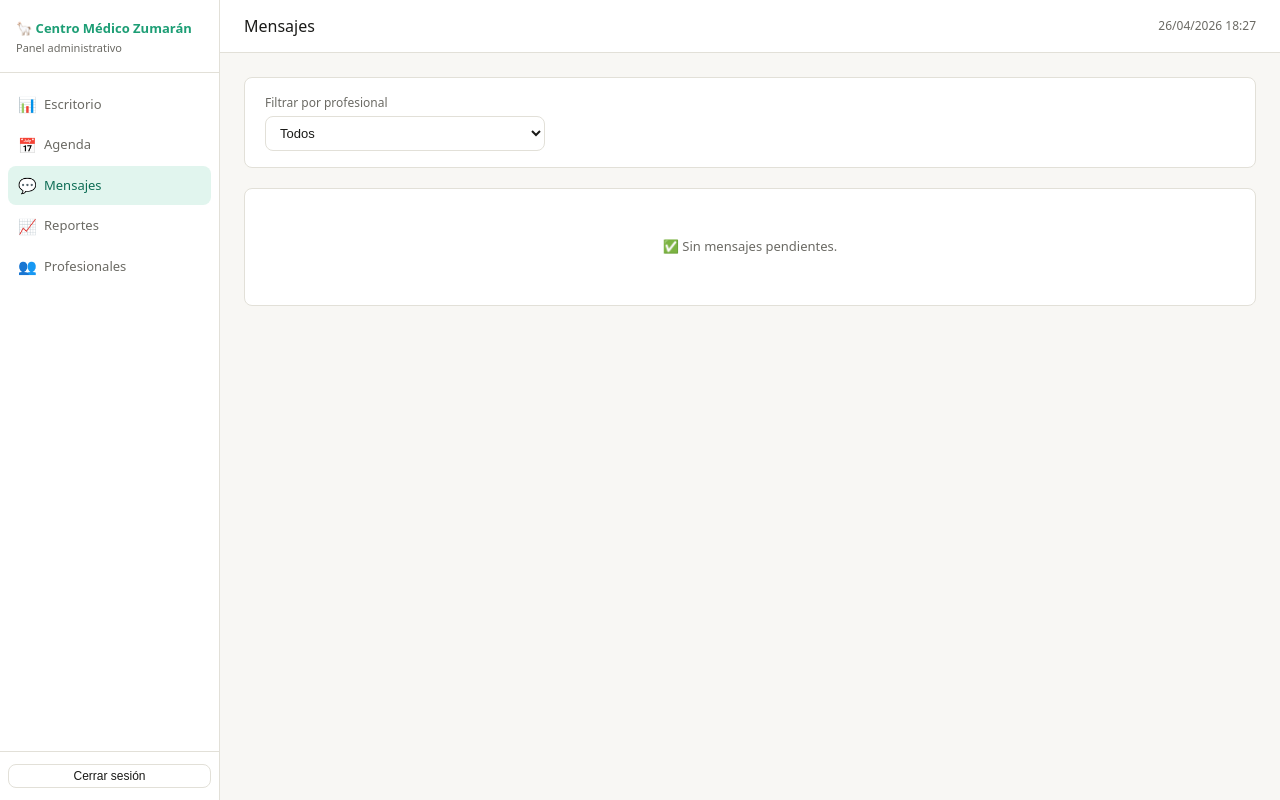
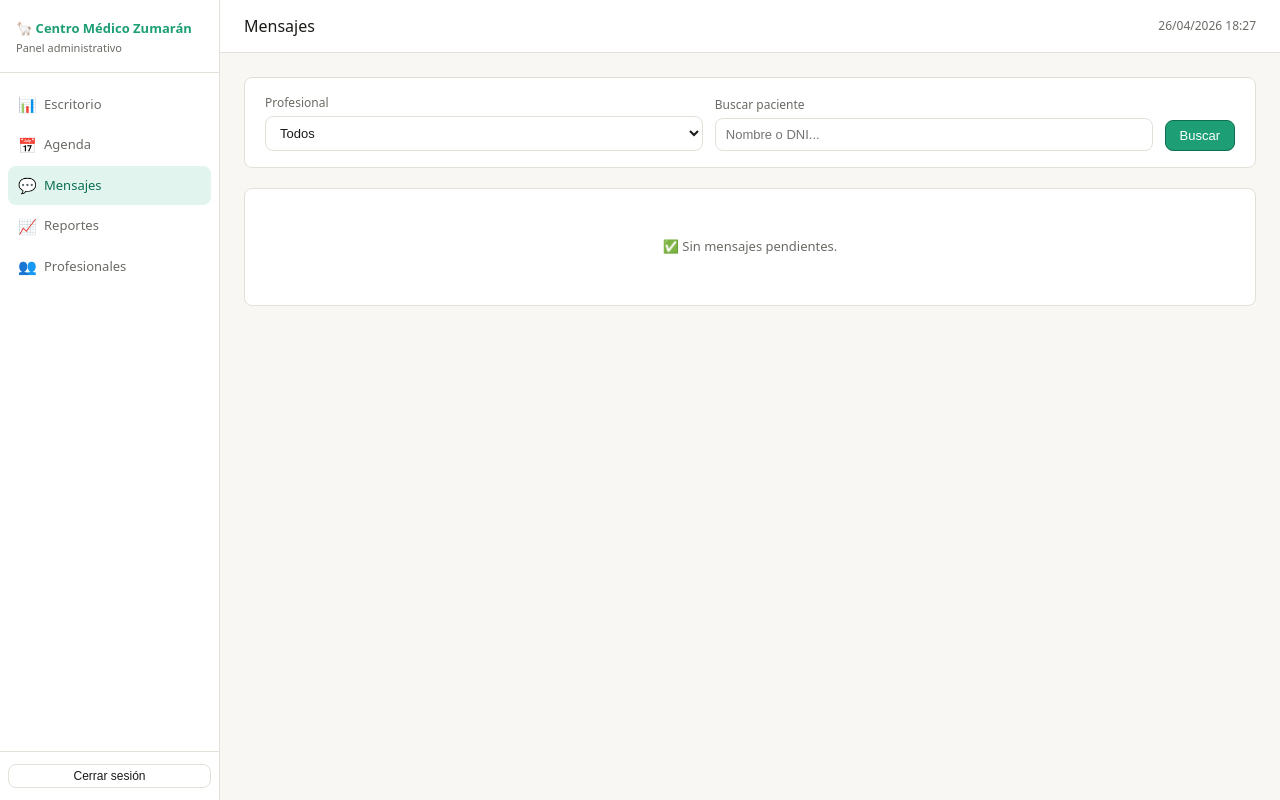
Before and after one commit to ebotsoluciones/E-BOT-PRO, a Flask app: page /admin/mensajes in a window 1280 px wide. Run offline with Flask 3, Linux system fonts and the light colour scheme; the visitor is signed in with stand-in values (Sample User, id 1); data that the repository does not hold is empty; parts of the project's set-up code (start-up, migrations or seed data) failed here and were passed over; some libraries are stand-ins or nearby versions.

Commit message:
Update message filters in mensajes.html

```diff
--- a/templates/mensajes.html
+++ b/templates/mensajes.html
@@ -4,10 +4,11 @@
 
 {% block content %}
 
+<!-- Filtros -->
 <div class="card" style="margin-bottom:20px;">
-  <form method="GET" style="display:flex; gap:12px; align-items:flex-end;">
-    <div class="form-group" style="margin:0; flex:1; max-width:280px;">
-      <label>Filtrar por profesional</label>
+  <form method="GET" style="display:flex; gap:12px; align-items:flex-end; flex-wrap:wrap;">
+    <div class="form-group" style="margin:0; flex:1; min-width:180px;">
+      <label>Profesional</label>
       <select name="prof_id" onchange="this.form.submit()">
         <option value="">Todos</option>
         {% for p in profs %}
@@ -17,6 +18,15 @@
         {% endfor %}
       </select>
     </div>
+    <div class="form-group" style="margin:0; flex:1; min-width:160px;">
+      <label>Buscar paciente</label>
+      <input type="text" name="paciente" value="{{ paciente_q }}"
+             placeholder="Nombre o DNI...">
+    </div>
+    <button type="submit" class="btn btn-primary">Buscar</button>
+    {% if paciente_q or prof_id %}
+      <a href="{{ url_for('web.mensajes') }}" class="btn">Limpiar</a>
+    {% endif %}
   </form>
 </div>
 
@@ -27,6 +37,7 @@
     </span>
     <form method="POST" action="{{ url_for('web.marcar_leido') }}">
       {% if prof_id %}<input type="hidden" name="prof_id" value="{{ prof_id }}">{% endif %}
+      {% if paciente_q %}<input type="hidden" name="paciente" value="{{ paciente_q }}">{% endif %}
       <button type="submit" class="btn btn-sm btn-primary">Marcar todos como leídos</button>
     </form>
   </div>
```
